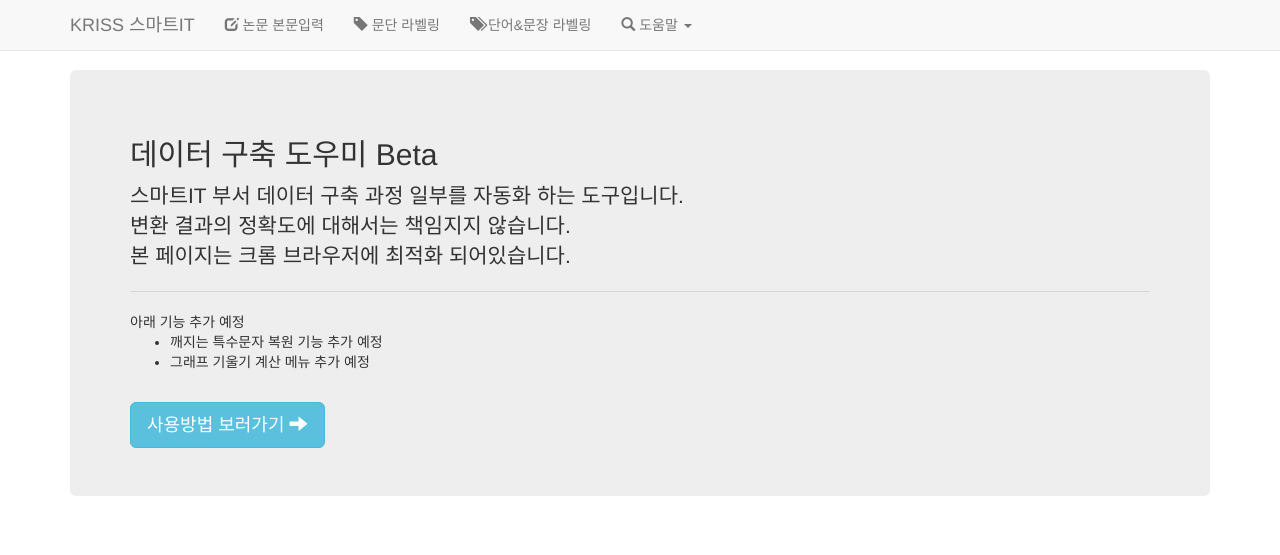
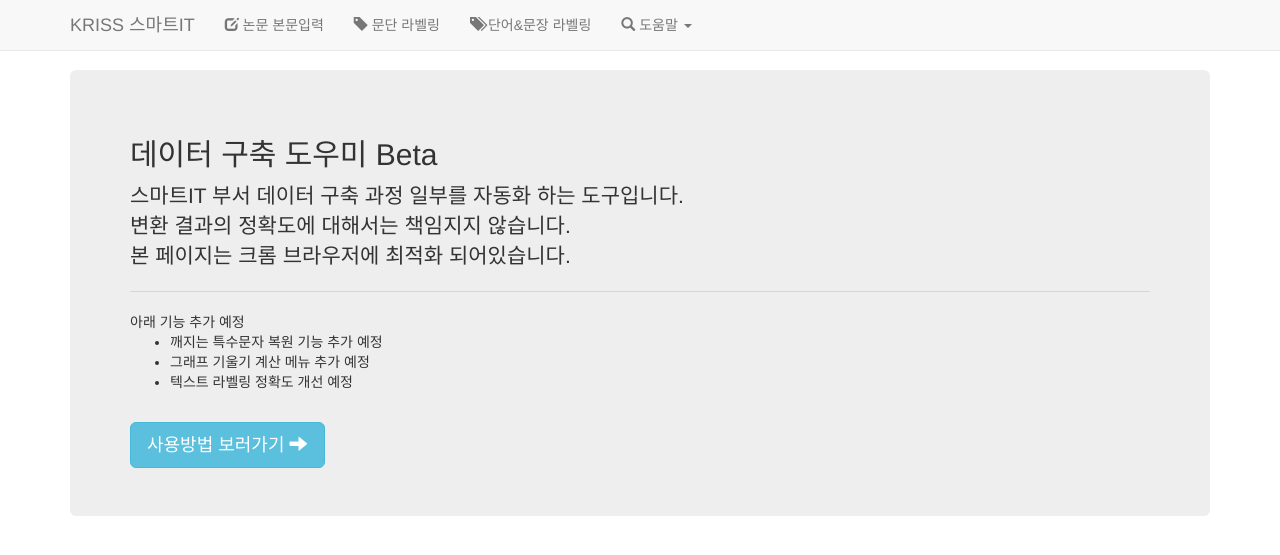
Before and after one commit to johun204/johun204.github.io, a Jekyll site: the page kriss/index.html, which Jekyll copies as it is, in a window 1280 px wide. Shown: the top 555 px of the page. Built offline with Jekyll 4.4.1, drawn with Linux system fonts in a browser that asks for light colours.

Commit message:
Add files via upload

```diff
--- a/kriss/index.html
+++ b/kriss/index.html
@@ -54,6 +54,7 @@
         <ul>
           <li>깨지는 특수문자 복원 기능 추가 예정</li>
           <li>그래프 기울기 계산 메뉴 추가 예정</li>
+          <li>텍스트 라벨링 정확도 개선 예정</li>
         </ul>
         <br>
         <a class="btn btn-info btn-lg" href="./help.html" role="button">사용방법 보러가기 <span class="glyphicon glyphicon-arrow-right" aria-hidden="true"></span></a>
```
